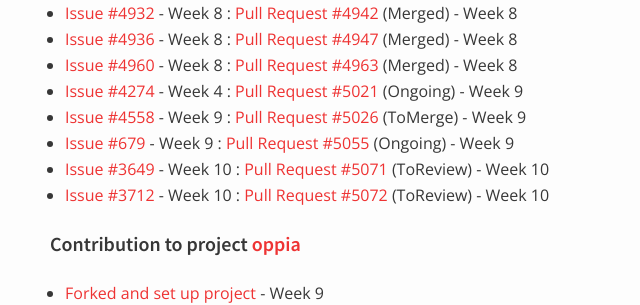
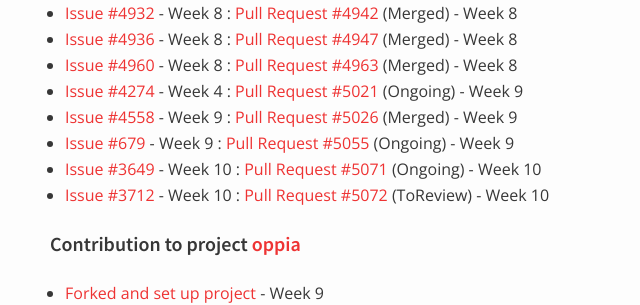
Before and after one commit to nus-oss/cs3281-AY1516S2-website, a Jekyll site: the page built from teams/teammates.md, in a window 1280 px wide and 900 px high, scrolled down 2317 px. Shown: the part 154-459 px from the top of the window, without its empty margins (320-960 px from the left). Built offline with Jekyll 4.4.1, drawn with Linux system fonts in a browser that asks for light colours.

Commit message:
updated progress @kennho

```diff
--- a/teams/teammates.md
+++ b/teams/teammates.md
@@ -83,9 +83,9 @@
  * [Issue #4936](https://github.com/TEAMMATES/teammates/issues/4936) - Week 8 : [Pull Request #4947](https://github.com/TEAMMATES/teammates/pull/4947) (Merged) - Week 8
  * [Issue #4960](https://github.com/TEAMMATES/teammates/issues/4960) - Week 8 : [Pull Request #4963](https://github.com/TEAMMATES/teammates/pull/4963) (Merged) - Week 8
  * [Issue #4274](https://github.com/TEAMMATES/teammates/issues/4274) - Week 4 : [Pull Request #5021](https://github.com/TEAMMATES/teammates/pull/5021) (Ongoing) - Week 9
- * [Issue #4558](https://github.com/TEAMMATES/teammates/issues/4558) - Week 9 : [Pull Request #5026](https://github.com/TEAMMATES/teammates/pull/5026) (ToMerge) - Week 9
+ * [Issue #4558](https://github.com/TEAMMATES/teammates/issues/4558) - Week 9 : [Pull Request #5026](https://github.com/TEAMMATES/teammates/pull/5026) (Merged) - Week 9
  * [Issue #679](https://github.com/TEAMMATES/teammates/issues/679) - Week 9 : [Pull Request #5055](https://github.com/TEAMMATES/teammates/pull/5055) (Ongoing) - Week 9
- * [Issue #3649](https://github.com/TEAMMATES/teammates/issues/3649) - Week 10 : [Pull Request #5071](https://github.com/TEAMMATES/teammates/pull/5071) (ToReview) - Week 10
+ * [Issue #3649](https://github.com/TEAMMATES/teammates/issues/3649) - Week 10 : [Pull Request #5071](https://github.com/TEAMMATES/teammates/pull/5071) (Ongoing) - Week 10
  * [Issue #3712](https://github.com/TEAMMATES/teammates/issues/3712) - Week 10 : [Pull Request #5072](https://github.com/TEAMMATES/teammates/pull/5072) (ToReview) - Week 10
 
 #### Contribution to project [oppia](https://github.com/oppia/oppia)
```
